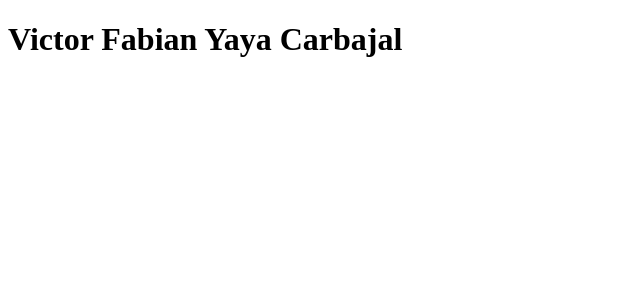
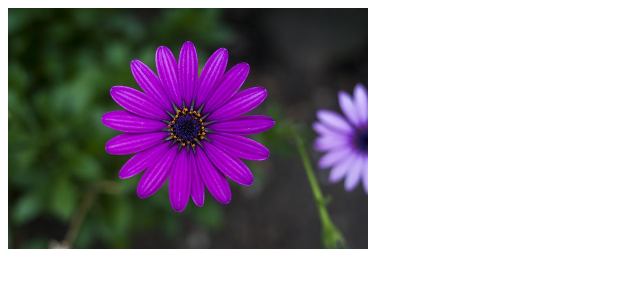
Before and after one commit to VictorYaya23/TarjetaPersonalWeb, a plain HTML site: page index.html in a window 1280 px wide. Shown: the whole page, without its empty margins (0-640 px from the left). Drawn offline with Linux system fonts and the light colour scheme.

Commit message:
Añadir Imagen

```diff
--- a/index.html
+++ b/index.html
@@ -7,6 +7,15 @@
     <title>Victor Fabian Yaya Carbajal</title>
 </head>
 <body>
-    <h1>Victor Fabian Yaya Carbajal</h1>
+    <header>
+        <img src="./the-flower-more-beautiful-3204548__480.jpg"
+        alt="foto de flor"
+        width="360 px">
+
+
+
+    </header>
+
+
 </body>
 </html>
```
Also changed, not shown: the-flower-more-beautiful-3204548__480.jpg (added).
